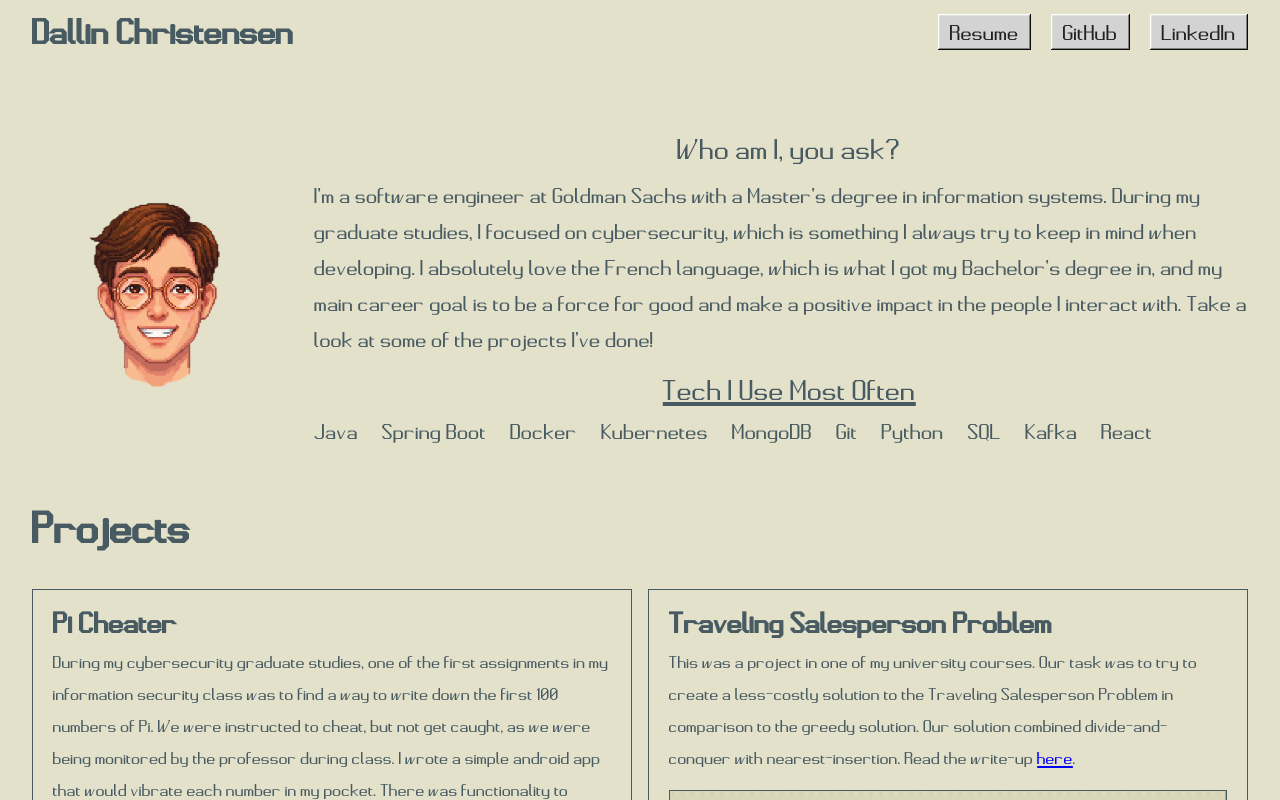
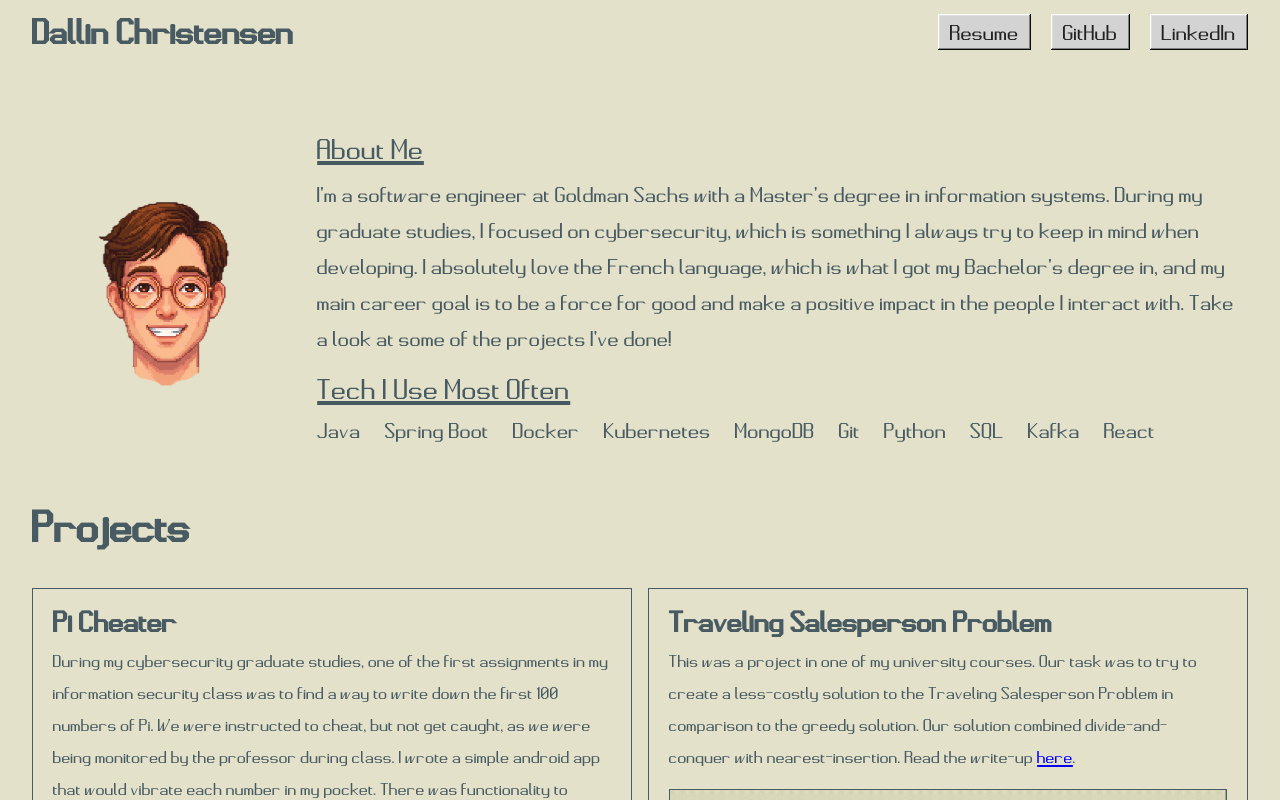
Before and after one commit to fmajorcminor/portfolio, a React (Vite) app: page / in a window 1280 px wide. Shown: the top 800 px of the page. Built offline with nearby package versions, Linux system fonts and the light colour scheme.

Commit message:
Fix horizontal padding

```diff
--- a/src/components/Hero.jsx
+++ b/src/components/Hero.jsx
@@ -6,7 +6,7 @@ const Hero = () => {
       className="text-2xl text-center pt-16 pb-12"
       style={{ color: "#485B63" }}
     >
-      <div className="container-fluid flex flex-col px-4 md:flex-row items-center justify-between">
+      <div className="container-fluid flex flex-col px-8 md:flex-row items-center justify-between">
         <div className="container flex flex-row justify-center space-x-5">
           <img
             src={HeroImage}
@@ -20,9 +20,7 @@ const Hero = () => {
         </div>
 
         <div>
-          <h2 className="hidden text-5xl md:inline text-left">
-            Who am I, you ask?
-          </h2>
+          <h2 className="text-5xl text-left underline">About Me</h2>
           <p className="text-3xl py-2 h-fit text-left">
             I&#39;m a software engineer at Goldman Sachs with a Master&#39;s
             degree in information systems. During my graduate studies, I focused
@@ -32,7 +30,7 @@ const Hero = () => {
             to be a force for good and make a positive impact in the people I
             interact with. Take a look at some of the projects I&#39;ve done!
           </p>
-          <h2 className="hidden text-3xl md:inline text-left underline">
+          <h2 className="text-3xl text-left underline">
             Tech I Use Most Often
           </h2>
           <ul className="flex flex-wrap gap-x-6 list-none p-0 m-0 text-3xl">
```
